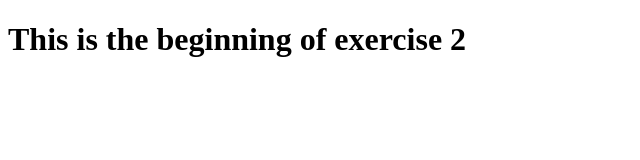
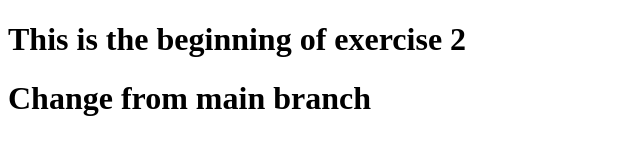
Before and after one commit to alainmigabo/gym-git-exercises-copy, a plain HTML site: page home.html in a window 1280 px wide. Shown: the whole page, without its empty margins (0-640 px from the left). Drawn offline with Linux system fonts and the light colour scheme.

Commit message:
changes on homepage made on main branch

```diff
--- a/home.html
+++ b/home.html
@@ -8,5 +8,6 @@
 </head>
 <body>
     <h1>This is the beginning of exercise 2</h1>
+    <h1>Change from main branch</h1>
 </body>
 </html>
```
